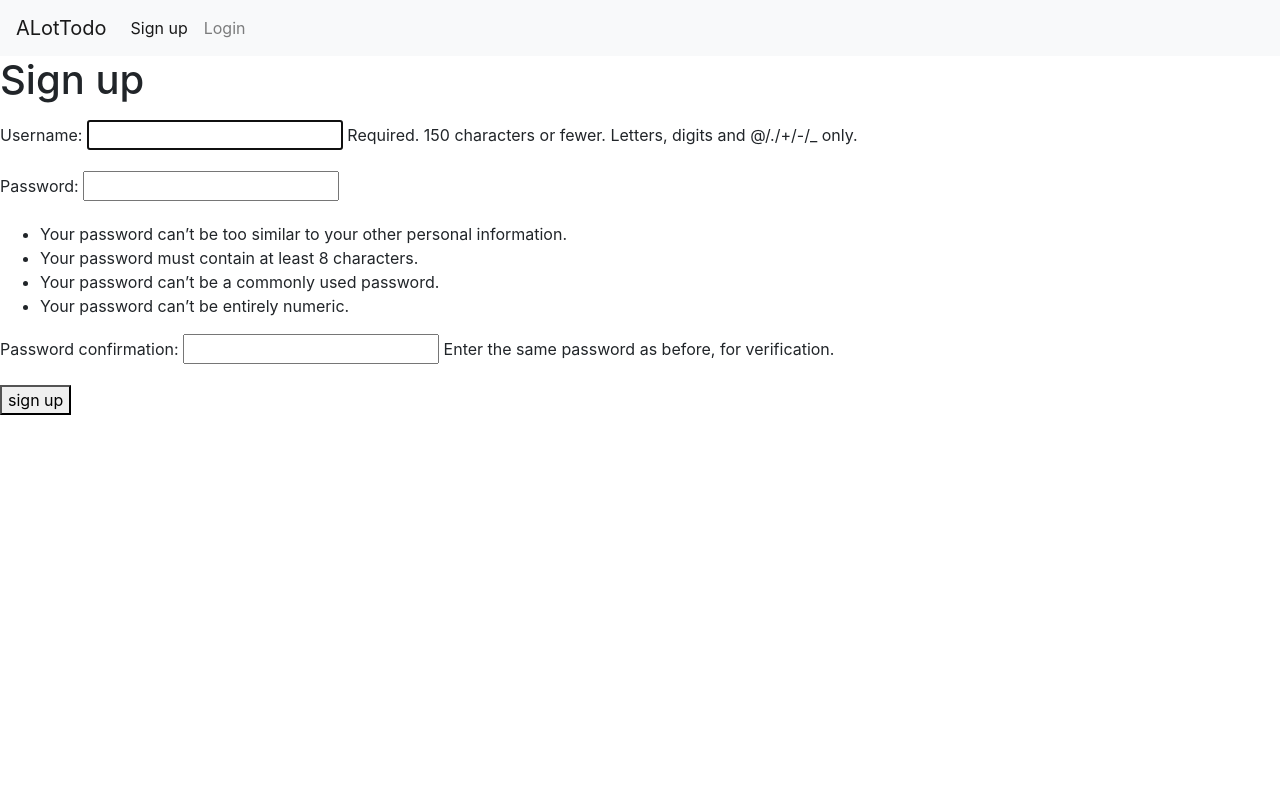
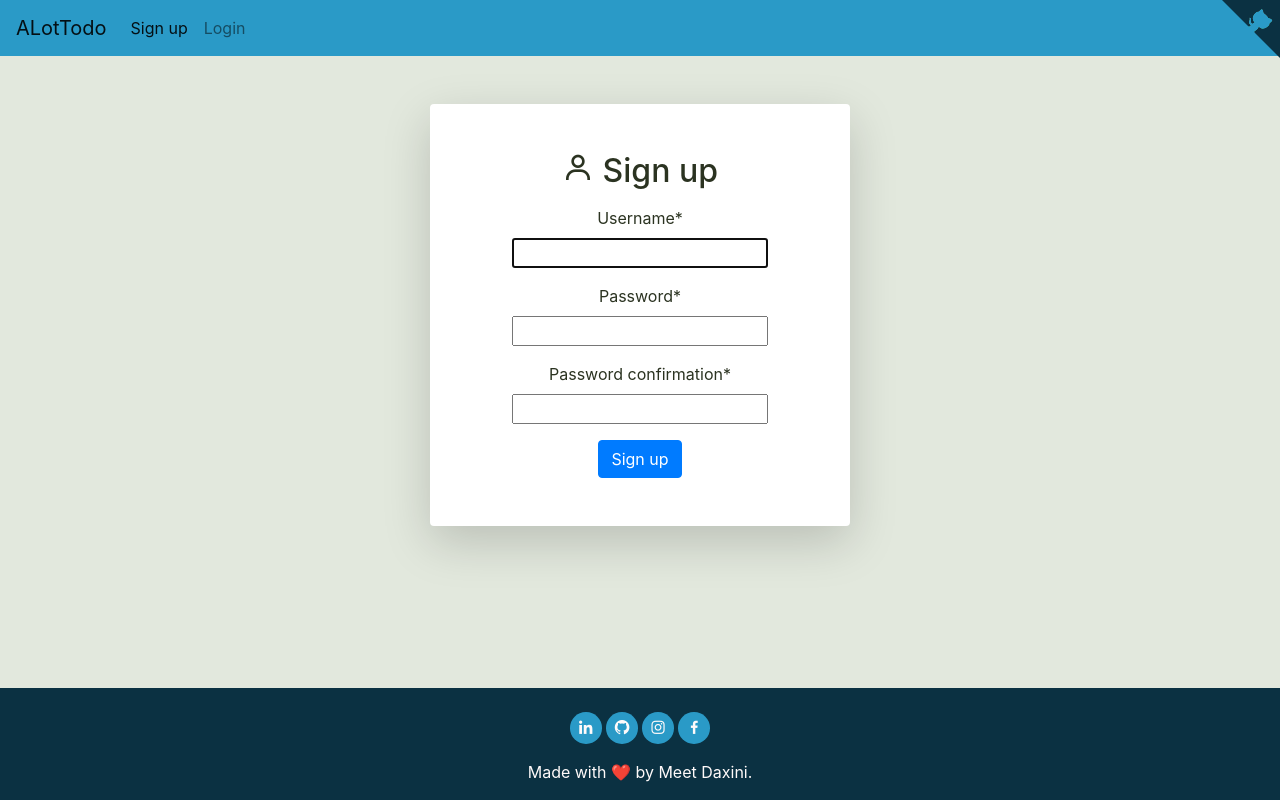
Before and after one commit to meetdaxini/Alot_Todo, a Django app: page /signup/ in a window 1280 px wide. Run offline with Django 3.2, Linux system fonts and the light colour scheme; some libraries are stand-ins or nearby versions.

Commit message:
crispy forms and footer

```diff
--- a/Alot_Todo/settings.py
+++ b/Alot_Todo/settings.py
@@ -37,6 +37,7 @@ INSTALLED_APPS = [
     'django.contrib.sessions',
     'django.contrib.messages',
     'django.contrib.staticfiles',
+    'crispy_forms',
     'todo'
 ]
 
--- a/todo/forms.py
+++ b/todo/forms.py
@@ -1,7 +1,24 @@
 from django.forms import ModelForm
 from .models import Todo
+from django.contrib.auth.forms import UserCreationForm, AuthenticationForm
 
 class TodoForm(ModelForm):
     class Meta:
         model = Todo
         fields = ['task', 'desc', 'imp']
+
+from django.contrib.auth.forms import UserCreationForm
+from django import forms
+
+class UserCreateForm(UserCreationForm):
+    email = forms.EmailField(required=True)
+
+    def __init__(self, *args, **kwargs):
+        super(UserCreateForm, self).__init__(*args, **kwargs)
+
+        for fieldname in ['username', 'password1', 'password2']:
+            self.fields[fieldname].help_text = None
+
+
+
+print(UserCreateForm())
--- /dev/null
+++ b/todo/static/todo/style.css
@@ -0,0 +1,141 @@
+/*===== VARIABLES CSS =====*/
+:root{
+
+  /*===== Colors =====*/
+  --first-color:  #2a9ac7;
+  --first-color-dark: #0D424D;
+  --first-color-darken: #0B3142;
+  --text-color: #2b3321;
+  --first-color-light: #eae7e6;
+  --first-color-lighten: #fffafa;
+
+  /*===== Font and typography =====*/
+  --body-font: "Roboto Condensed", sans-serif;
+
+}
+
+/*===== BASE =====*/
+*,::before,::after{
+  box-sizing: border-box;
+}
+
+
+
+html{
+  scroll-behavior: smooth;
+  min-height: 100vh;
+
+}
+
+
+body {
+    background-color: #E2E8DD;
+    position: relative;
+    color: var(--text-color);
+    display: flex;
+    flex-direction: column;
+    min-height: 100vh;
+
+}
+
+
+ul{
+  margin: 0;
+  padding: 0;
+  list-style: none;
+
+}
+
+a{
+  text-decoration: none;
+  color: var(--text-color);
+}
+
+nav{
+    background-color: var(--first-color);
+}
+
+/* img{
+  max-width: 100%;
+  height: auto;
+  display: block;
+} */
+
+
+/*===== CLASS CSS ===== */
+
+/* .section{
+  padding: 4rem 0 2rem;
+} */
+
+.logbox{
+    max-width: 420px;
+    margin-bottom: 3rem;
+}
+
+
+/* ===== FOOTER =====*/
+/* a{
+     !important;
+} */
+.footer {
+    background-color: var(--first-color-darken);
+    color: var(--first-color-lighten);
+    text-align: center;
+    width: 100%;
+    padding: 1.5rem 0 0rem;
+    margin-top: auto;
+}
+
+.footer__social{
+    margin-bottom: 1rem;
+  }
+
+.footer__link{
+    display: inline-flex;
+    background-color: var(--first-color);
+    color: var(--first-color-lighten);
+    font-size: 1.1rem;
+    border-radius: 50%;
+    padding: .40em;
+    margin: 0 var(--mb-1);
+    transition: .3s;
+  }
+
+.footer__link:hover{
+    text-decoration: none;
+    background-color: var(--first-color-lighten);
+    color: var(--first-color);
+  }
+
+
+
+
+
+
+  /* github fork icon */
+
+.github-corner svg {
+    position: absolute;
+    right: 0;
+    top: 0;
+    mix-blend-mode: darken;
+    color: #ffffff;
+    fill: var(--first-color-darken);
+}
+
+.github-corner:hover .octo-arm {
+    animation: octocat-wave .56s;
+}
+
+@keyframes octocat-wave {
+    0%, 100% {
+        transform: rotate(0);
+    }
+    20%, 60% {
+        transform: rotate(-20deg);
+    }
+    40%, 80% {
+        transform: rotate(10deg);
+    }
+}
--- a/todo/templates/todo/base.html
+++ b/todo/templates/todo/base.html
@@ -1,3 +1,4 @@
+{% load static %}
 <!DOCTYPE html>
 <html lang="en">
 
@@ -8,18 +9,23 @@
     <link rel="stylesheet" href="https://cdn.jsdelivr.net/npm/bootstrap@4.5.3/dist/css/bootstrap.min.css"
         integrity="sha384-TX8t27EcRE3e/ihU7zmQxVncDAy5uIKz4rEkgIXeMed4M0jlfIDPvg6uqKI2xXr2" crossorigin="anonymous">
 
-
+    {% comment %} boxicons {% endcomment %}
+    <link href='https://unpkg.com/boxicons@2.0.7/css/boxicons.min.css' rel='stylesheet'>
+    <link rel="stylesheet" type="text/css" href="{% static 'todo/style.css' %}">
+    <link href="https://fonts.googleapis.com/css2?family=Roboto+Condensed&display=swap" rel="stylesheet" />
     <title>{% block title %}{% endblock %}</title>
 
 </head>
 
 <body>
-    <nav class="navbar navbar-expand-lg navbar-light bg-light">
-        <a class="navbar-brand" href="{% url 'todo:home' %}">ALotTodo</a>
-        <button class="navbar-toggler" type="button" data-toggle="collapse" data-target="#navbarNavDropdown"
-            aria-controls="navbarNavDropdown" aria-expanded="false" aria-label="Toggle navigation">
+    <nav class="navbar navbar-expand-lg navbar-light">
+        <button class="navbar-toggler" type="button" data-toggle="collapse" data-target="#navbarNav"
+            aria-controls="navbarNav" aria-expanded="false" aria-label="Toggle navigation">
             <span class="navbar-toggler-icon"></span>
         </button>
+        <div class="collapse navbar-collapse" id="navbarNav">
+
+            <a class="navbar-brand" href="{% url 'todo:home' %}">ALotTodo</a>
 
             {% if user.is_authenticated %}
             <form class="form-inline">
@@ -28,10 +34,10 @@
             </form>
             {% endif %}
 
-        <div class="collapse navbar-collapse" id="navbarNavDropdown" style="left: 0%;">
             <ul class="navbar-nav">
                 {% if user.is_authenticated %}
-                <li class="nav-item"><a class="nav-link {% block myactive %}{% endblock %}" href="{% url 'todo:mytodo' %}">My Todo's</a></li>
+                <li class="nav-item"><a class="nav-link {% block myactive %}{% endblock %}"
+                        href="{% url 'todo:mytodo' %}">My Todo's</a></li>
                 <li class="nav-item dropdown">
                     <a class="nav-link dropdown-toggle" href="#" id="navbarDropdownMenuLink" role="button"
                         data-toggle="dropdown" aria-haspopup="true" aria-expanded="false">
@@ -48,17 +54,36 @@
                     </div>
                 </li>
                 {% else %}
-                    <li class="nav-item"><a class="nav-link {% block signactive %}{% endblock %}" href="{% url 'todo:signupuser' %}">Sign up</a></li>
-                    <li class="nav-item"><a class="nav-link {% block loginactive %}{% endblock %}" href="{% url 'todo:loginuser' %}">Login</a></li>
+                <li class="nav-item"><a class="nav-link {% block signactive %}{% endblock %}"
+                        href="{% url 'todo:signupuser' %}">Sign up</a></li>
+                <li class="nav-item"><a class="nav-link {% block loginactive %}{% endblock %}"
+                        href="{% url 'todo:loginuser' %}">Login</a></li>
                 {% endif %}
             </ul>
         </div>
 
+        <!-- git fork -->
+        <a href="https://github.com/meetdaxini/alot_todo" title="Fork me on GitHub" class="github-corner"
+            target="_blank"><svg width="58" height="58" viewBox="0 0 250 250">
+                <title>Fork me on GitHub</title>
+                <path d="M0 0h250v250"></path>
+                <path
+                    d="M127.4 110c-14.6-9.2-9.4-19.5-9.4-19.5 3-7 1.5-11 1.5-11-1-6.2 3-2 3-2 4 4.7 2 11 2 11-2.2 10.4 5 14.8 9 16.2"
+                    fill="currentColor" style="transform-origin:130px 110px" class="octo-arm"></path>
+                <path
+                    d="M113.2 114.3s3.6 1.6 4.7.6l15-13.7c3-2.4 6-3 8.2-2.7-8-11.2-14-25 3-41 4.7-4.4 10.6-6.4 16.2-6.4.6-1.6 3.6-7.3 11.8-10.7 0 0 4.5 2.7 6.8 16.5 4.3 2.7 8.3 6 12 9.8 3.3 3.5 6.7 8 8.6 12.3 14 3 16.8 8 16.8 8-3.4 8-9.4 11-11.4 11 0 5.8-2.3 11-7.5 15.5-16.4 16-30 9-40 .2 0 3-1 7-5.2 11l-13.3 11c-1 1 .5 5.3.8 5z"
+                    fill="currentColor" class="octo-body"></path>
+            </svg>
+
+        </a>
+        <!--// git fork -->
 
     </nav>
 
+    <div class="container">
         {% block content %}
         {% endblock %}
+
 
         {% if page.has_previous %}
         <a href="?page={{page.previous_page_number}}" class="btn btn-outline-info mb4">previous</a>
@@ -66,10 +91,23 @@
         {% if page.has_next %}
         <a href="?page={{page.next_page_number}}" class="btn btn-outline-info mb4">next</a>
         {% endif %}
+    </div>
 
 
-
-
+    <!--===== FOOTER =====-->
+    <div class="footer">
+        <div class="footer__social">
+            <a href="https://www.linkedin.com/in/meetdaxini/" class="footer__link" target="_blank"><i
+                    class="bx bxl-linkedin"></i></a>
+            <a href="https://github.com/meetdaxini" class="footer__link" target="_blank"><i
+                    class="bx bxl-github"></i></a>
+            <a href="https://www.instagram.com/mitdaxini/" class="footer__link" target="_blank"><i
+                    class="bx bxl-instagram"></i></a>
+            <a href="https://www.facebook.com/meet.daxini.3/" class="footer__link" target="_blank"><i
+                    class="bx bxl-facebook"></i></a>
+        </div>
+        <p class="">Made with ❤️ by Meet Daxini.</p>
+    </div>
 
     <!-- Option 1: jQuery and Bootstrap Bundle (includes Popper) -->
     <script src="https://code.jquery.com/jquery-3.5.1.slim.min.js"
--- a/todo/templates/todo/signup.html
+++ b/todo/templates/todo/signup.html
@@ -1,4 +1,5 @@
 {% extends 'todo/base.html' %}
+{% load crispy_forms_tags %}
 
 {% block title%}
 signup
@@ -6,11 +7,27 @@ signup
 
 {% block signactive %}active{% endblock %}
 {% block content%}
-<h1>Sign up</h1>
-<p>{{error}}</p>
-<form action="" method="POST">
-{% csrf_token %}
-{{form.as_p}}
-<button type="submit">sign up</button>
-</form>
+
+<div class="container rounded shadow-lg px-4 py-5 mt-5 bg-white logbox">
+    <h2 class="text-center"> <i class='bx bx-user'></i> Sign up</h2>
+    <p>{{error}}</p>
+    <form action="" method="POST">
+        {% csrf_token %}
+        <div class="form-group text-center">
+            {{ form.username|as_crispy_field }}
+        </div>
+        <div class="form-group text-center">
+            {{ form.password1|as_crispy_field }}
+        </div>
+        <div class="form-group text-center">
+            {{ form.password2|as_crispy_field }}
+        </div>
+        <div class="text-center">
+            <button type="submit" class="btn btn-primary">Sign up</button>
+        </div>
+
+    </form>
+</div>
+
+
 {% endblock content%}
--- a/todo/views.py
+++ b/todo/views.py
@@ -1,9 +1,9 @@
 from django.shortcuts import render, redirect, get_object_or_404, get_list_or_404
-from django.contrib.auth.forms import UserCreationForm, AuthenticationForm
+from django.contrib.auth.forms import AuthenticationForm
 from django.contrib.auth.models import User
 from django.db import IntegrityError
 from django.contrib.auth import login, logout, authenticate
-from .forms import TodoForm
+from .forms import TodoForm, UserCreateForm
 from .models import Todo
 from django.utils import timezone
 from django.contrib.auth.decorators import login_required
@@ -26,7 +26,7 @@ def home(request):
     return render(request, 'todo/index.html', params)
 
 def signupuser(request):
-    form = UserCreationForm()
+    form = UserCreateForm()
     params = {'form': form}
     if request.method == "POST":
         if request.POST['password1'] == request.POST['password2']:
```
Also changed, not shown: todo/templates/todo/login.html (+20 -7 lines), 2 other files. Lines whose indentation alone changed are shown as unchanged.
